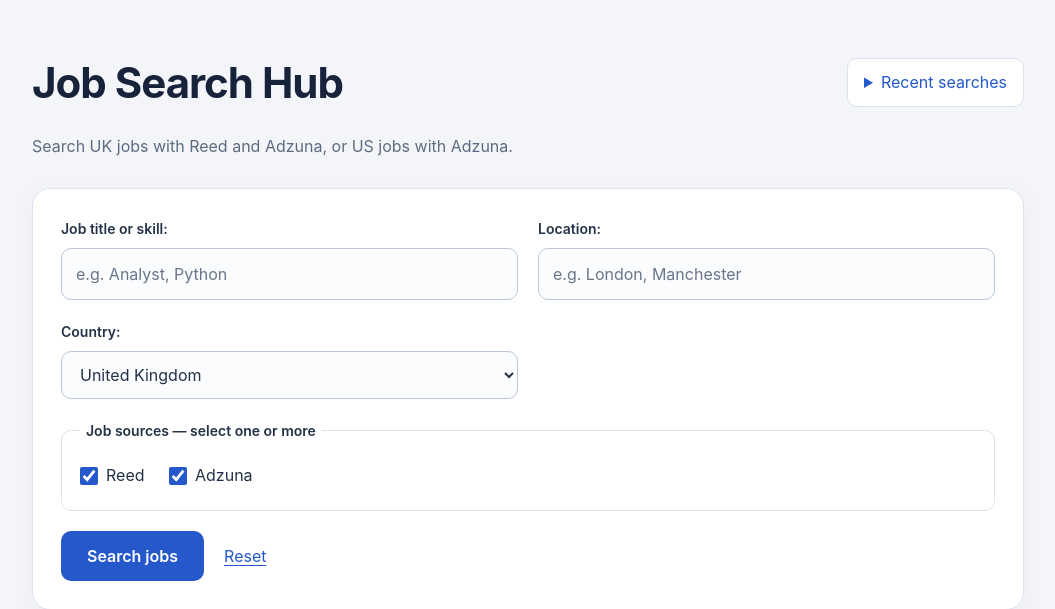
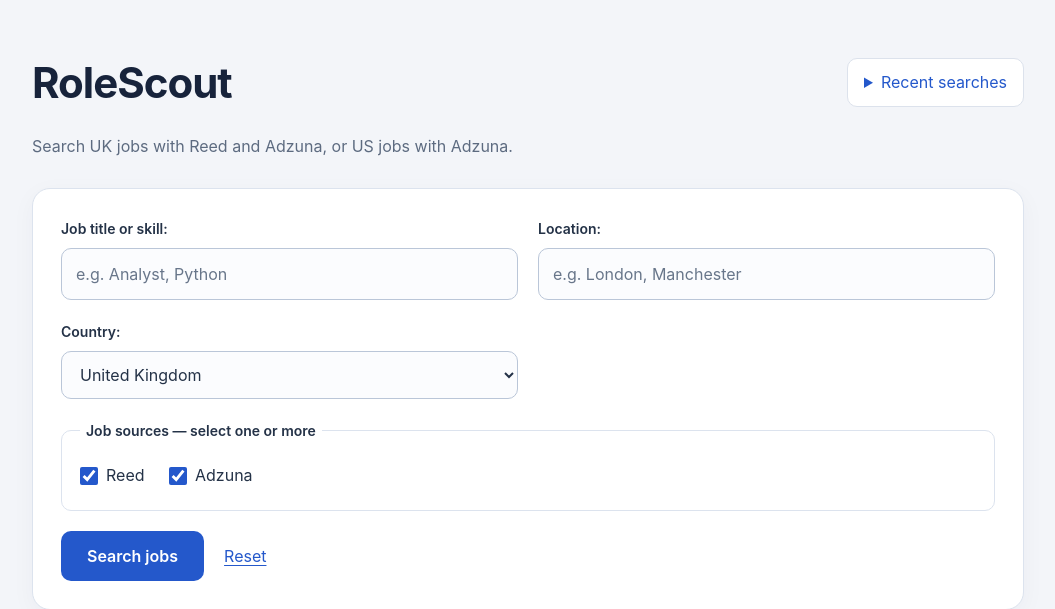
Before and after one commit to Brittany1203/job-finding, a Flask app: page / in a window 1280 px wide. Shown: the top 609 px of the page, without its empty margins (112-1167 px from the left). Run offline with Flask 3, Linux system fonts and the light colour scheme.

Commit message:
Update README and index.html to reflect application name change to RoleScout

```diff
--- a/templates/index.html
+++ b/templates/index.html
@@ -3,12 +3,12 @@
 <head>
     <meta charset="UTF-8">
     <meta name="viewport" content="width=device-width, initial-scale=1.0">
-    <title>Job Search Hub</title>
+    <title>RoleScout</title>
     <link rel="stylesheet" href="{{ url_for('static', filename='style.css') }}">
 </head>
 <body>
     <header class="page-header">
-        <h1>Job Search Hub</h1>
+        <h1>RoleScout</h1>
 
         <details class="history-dropdown">
             <summary>Recent searches</summary>
```
Also changed, not shown: README.md.
